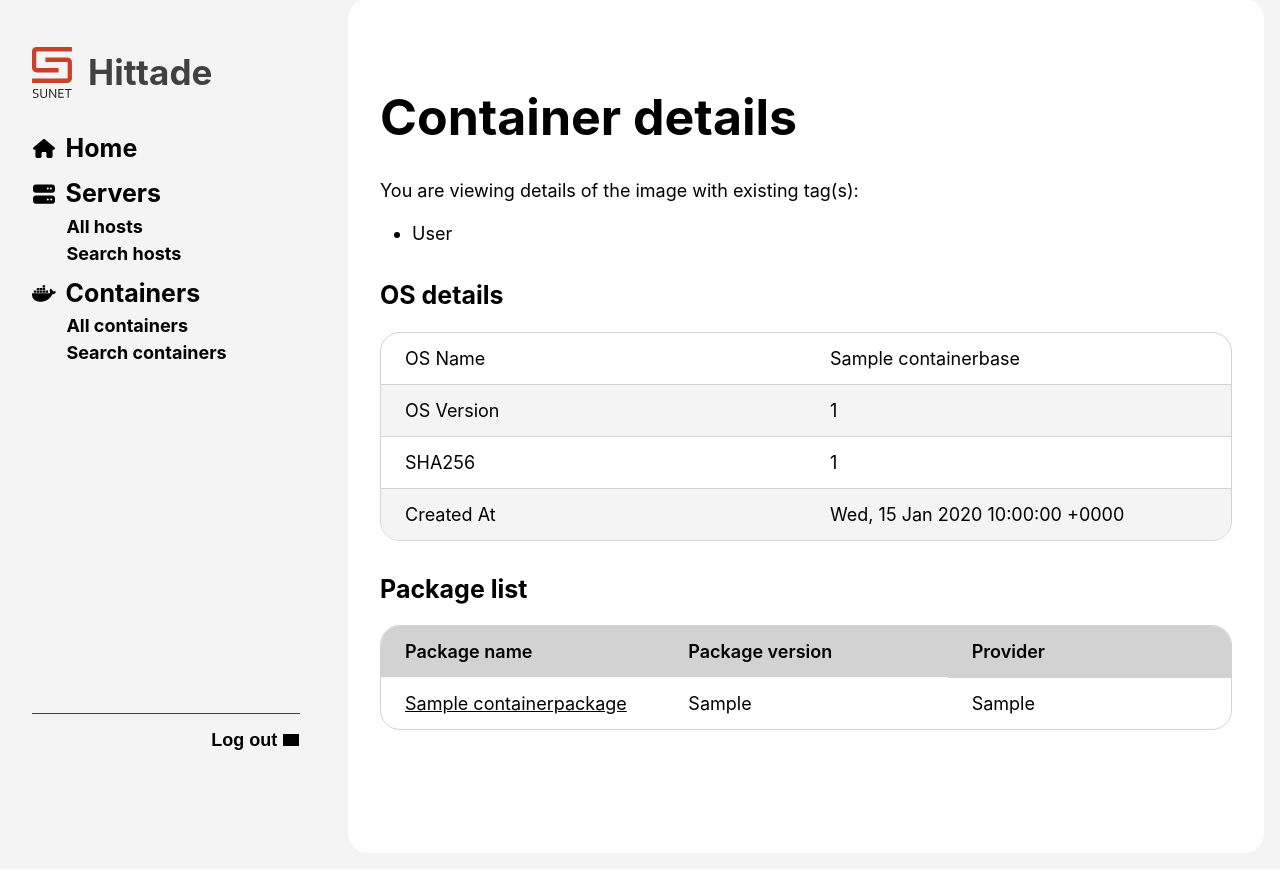
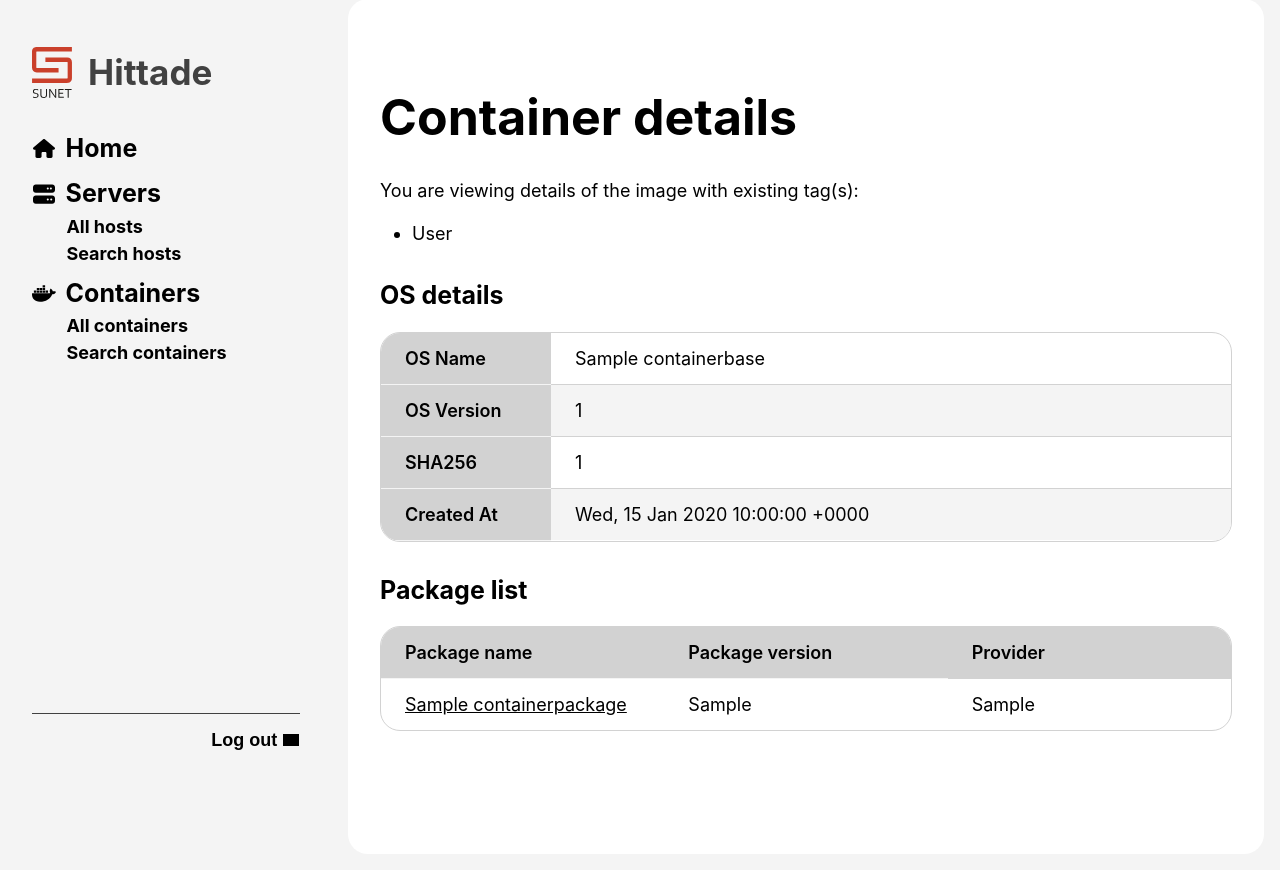
Before and after one commit to SUNET/hittade-server, a Django app: page /containers/cbase/1 in a window 1280 px wide. Shown: the part 17-887 px from the top of the page. Run offline with Django 4.2, Linux system fonts and the light colour scheme; the first user in the database is signed in; tables that the repository leaves empty hold one stand-in row (Sample ...); style sheets or scripts are compiled from the project's sources; some web fonts are replaced; grey boxes are pictures that could not be loaded.

Commit message:
Fix container specs table

```diff
--- a/templates/containers/container.html
+++ b/templates/containers/container.html
@@ -18,25 +18,25 @@
         </div>
         <div class="ht-container">
             <h3 class="ht-heading -m">OS details</h3>
-            <div class="ht-table">
+            <div class="ht-table -vertical-heads">
                 <table>
                     <tbody>
                         <tr>
-                            <td>OS Name</td>
+                            <th>OS Name</th>
                             <td>{{ cb.osname }}</td>
                         </tr>
                         <tr>
-                            <td>OS Version</td>
+                            <th>OS Version</th>
                             <td>{{ cb.osversionid }}</td>
                         </tr>
                         <tr>
-                            <td>SHA256</td>
+                            <th>SHA256</th>
                             <td>
                                 {{ cb.cid }}
                             </td>
                         </tr>
                         <tr>
-                            <td>Created At</td>
+                            <th>Created At</th>
                             <td>
                                 {{ cb.ctime|date:"r" }}
                             </td>
```
